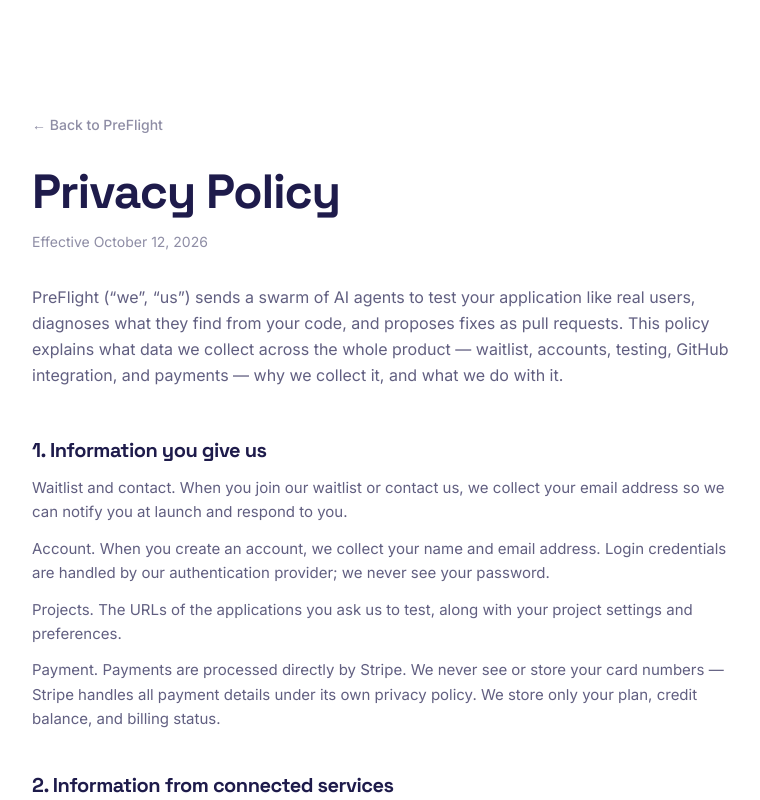
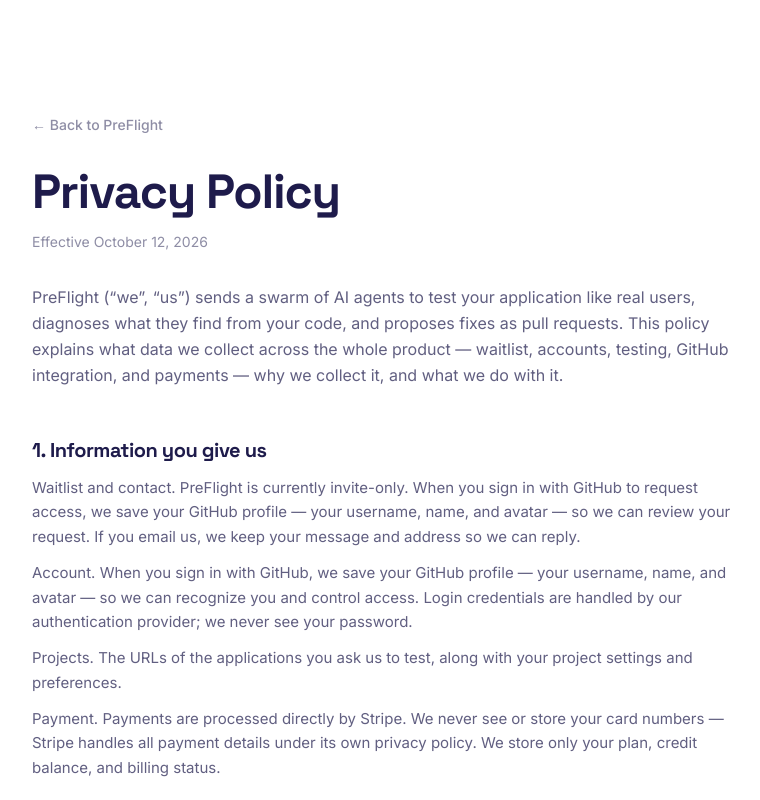
Before and after one commit to James-Software/Preflight, a Next.js app: page /privacy in a window 1280 px wide. Shown: the top 800 px of the page, without its empty margins (248-1008 px from the left). Built offline with nearby package versions, Linux system fonts and the light colour scheme.

Commit message:
Fix privacy page: waitlist/account collect GitHub profile (username, name, avatar), not email

```diff
--- a/app/(marketing)/privacy/page.tsx
+++ b/app/(marketing)/privacy/page.tsx
@@ -10,8 +10,8 @@ const SECTIONS: { heading: string; body: string[] }[] = [
   {
     heading: "1. Information you give us",
     body: [
-      "Waitlist and contact. When you join our waitlist or contact us, we collect your email address so we can notify you at launch and respond to you.",
-      "Account. When you create an account, we collect your name and email address. Login credentials are handled by our authentication provider; we never see your password.",
+      "Waitlist and contact. PreFlight is currently invite-only. When you sign in with GitHub to request access, we save your GitHub profile — your username, name, and avatar — so we can review your request. If you email us, we keep your message and address so we can reply.",
+      "Account. When you sign in with GitHub, we save your GitHub profile — your username, name, and avatar — so we can recognize you and control access. Login credentials are handled by our authentication provider; we never see your password.",
       "Projects. The URLs of the applications you ask us to test, along with your project settings and preferences.",
       "Payment. Payments are processed directly by Stripe. We never see or store your card numbers — Stripe handles all payment details under its own privacy policy. We store only your plan, credit balance, and billing status.",
     ],
```
